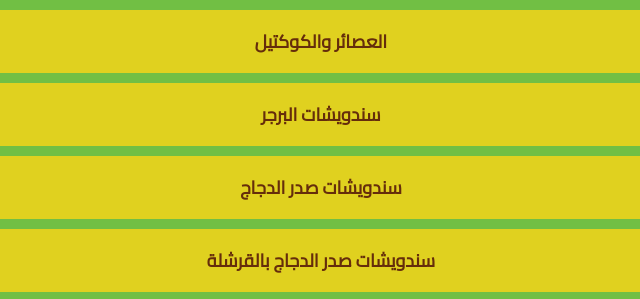
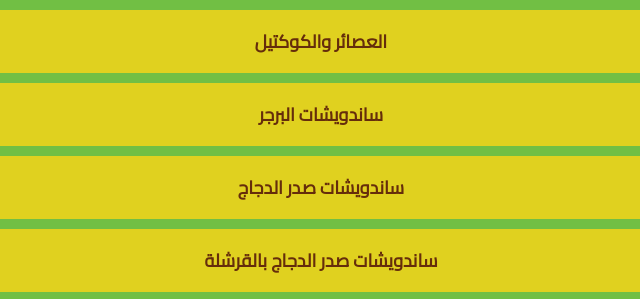
Before and after one commit to Mohammad-Daoud/avocado, a plain HTML site: page index.html in a window 1280 px wide. Shown: the part 590-889 px from the top of the page, 319-959 px from the left. Drawn offline with Linux system fonts and the light colour scheme.

Commit message:
update index.html

```diff
--- a/index.html
+++ b/index.html
@@ -106,7 +106,7 @@
 
     <!-- Section 2 -->
     <div class="menu-section">
-        <div class="menu-section-header">سندويشات البرجر</div>
+        <div class="menu-section-header">ساندويشات البرجر</div>
         <div class="menu-section-content">
             <img src="img/firstBurgerSection.png" alt="burger section"/>
             <img src="img/secondBurgerSection.png" alt="burger section"/>
@@ -118,7 +118,7 @@
         </div>
     </div>
     <div class="menu-section">
-        <div class="menu-section-header">سندويشات صدر الدجاج</div>
+        <div class="menu-section-header">ساندويشات صدر الدجاج</div>
         <div class="menu-section-content">
             <img src="img/firstBreastSection.png" alt="juice sec"/>
             <img src="img/secondBreastSection.png" alt="juice sec"/>
@@ -127,7 +127,7 @@
         </div>
     </div>
     <div class="menu-section">
-        <div class="menu-section-header">سندويشات صدر الدجاج بالقرشلة</div>
+        <div class="menu-section-header">ساندويشات صدر الدجاج بالقرشلة</div>
         <div class="menu-section-content">
             <img src="img/firstCrispySection.png" alt="juice sec"/>
             <img src="img/secondCrispySection.png" alt="juice sec"/>
```
